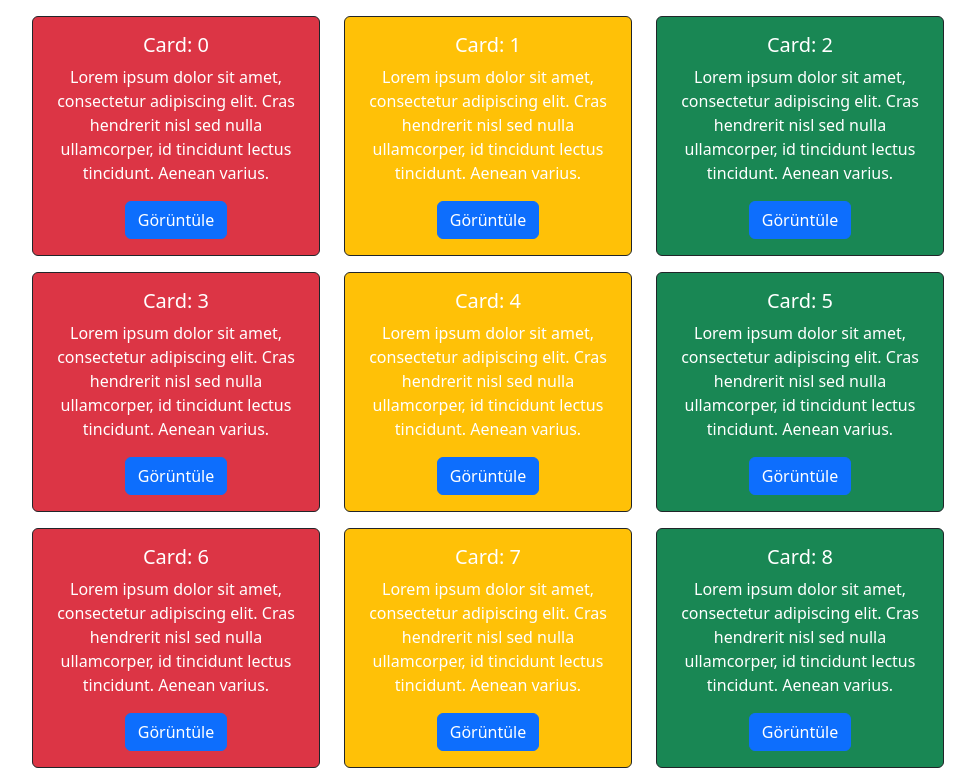
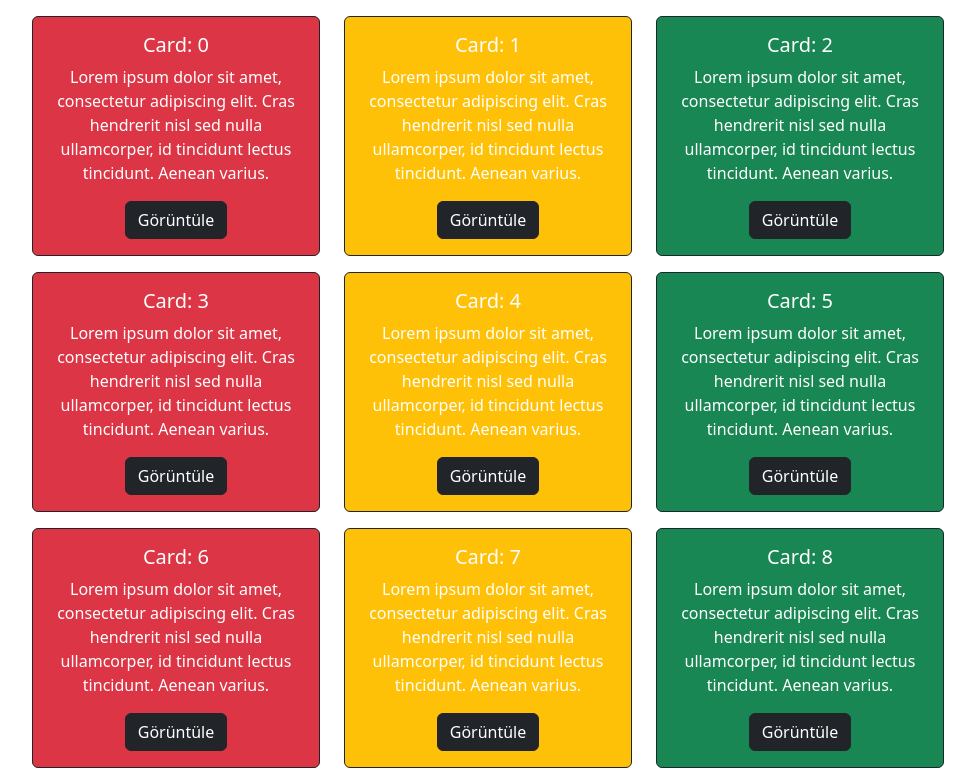
Before and after one commit to burakbaran/When-Where, a React (Create React App) app: page / in a window 1280 px wide. Shown: the top 782 px of the page, without its empty margins (50-1025 px from the left). Built offline with nearby package versions, Linux system fonts and the light colour scheme.

Commit message:
indent fix and show detail buttons css color changed.

```diff
--- a/src/App.tsx
+++ b/src/App.tsx
@@ -8,7 +8,7 @@ const App = () => {
   const generatePriority = (i: number) => {
     return (i % 3 === 0 && "URGENT") || (i % 3 === 1 && "MID") || "LOW";
   }
-    const cardList = (): Card[]  => {
+  const cardList = (): Card[] => {
     const a = [];
 
     for (let i = 0; i < 14; i++) {
--- a/src/MainLayout/MainLayout.tsx
+++ b/src/MainLayout/MainLayout.tsx
@@ -27,7 +27,7 @@ const MainLayout = ({
                       {item.detail}
                     </Card.Text>
                     {/*TODO: open new modal for details*/}
-                                    <Button variant="primary">Görüntüle</Button>
+                    <Button variant="dark">Görüntüle</Button>
                   </Card.Body>
                 </Card>
               </Col>
@@ -36,6 +36,7 @@ const MainLayout = ({
         </Row>
       </Container>
     );
-};
+  }
+;
 
 export default MainLayout;
--- a/src/MainLayout/MainLayout.types.ts
+++ b/src/MainLayout/MainLayout.types.ts
@@ -1,6 +1,5 @@
 import {Card} from "../types/Card.types";
 
 export interface MainLayoutProps {
-
-    cardList: Card[];
+  cardList: Card[];
 }
--- a/src/utils/card-priority-converter.ts
+++ b/src/utils/card-priority-converter.ts
@@ -1,7 +1,7 @@
 import {CardBackground} from "../types/Card.types";
 
 export const cardPriorityConverter = (priority: string) => {
-    return (priority === "URGENT" && CardBackground.DANGER) ||
-        (priority === "MID" && CardBackground.WARNING) ||
-        CardBackground.SUCCESS
+  return (priority === "URGENT" && CardBackground.DANGER) ||
+    (priority === "MID" && CardBackground.WARNING) ||
+    CardBackground.SUCCESS
 }
```
Lines whose indentation alone changed are shown as unchanged.
